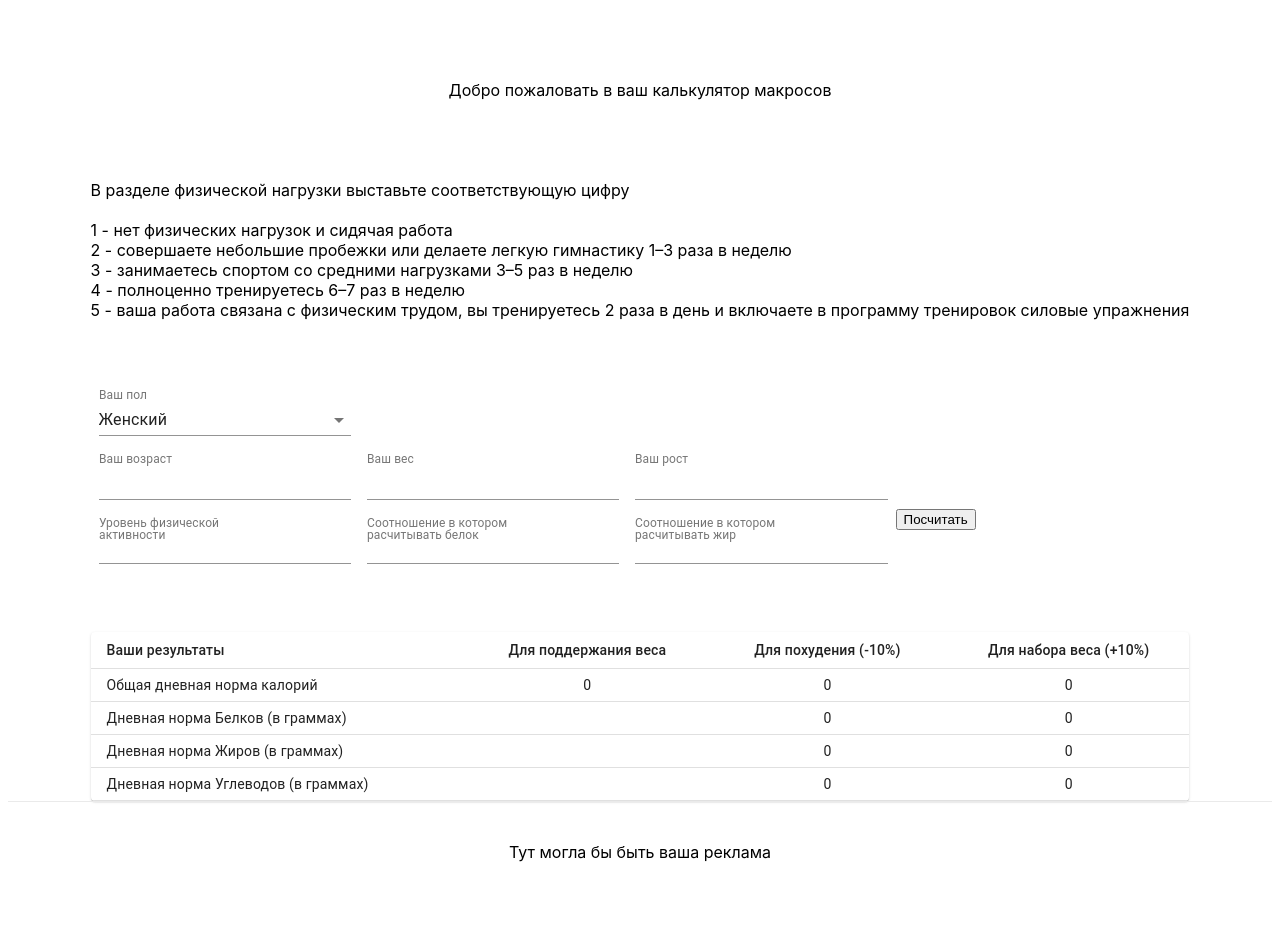
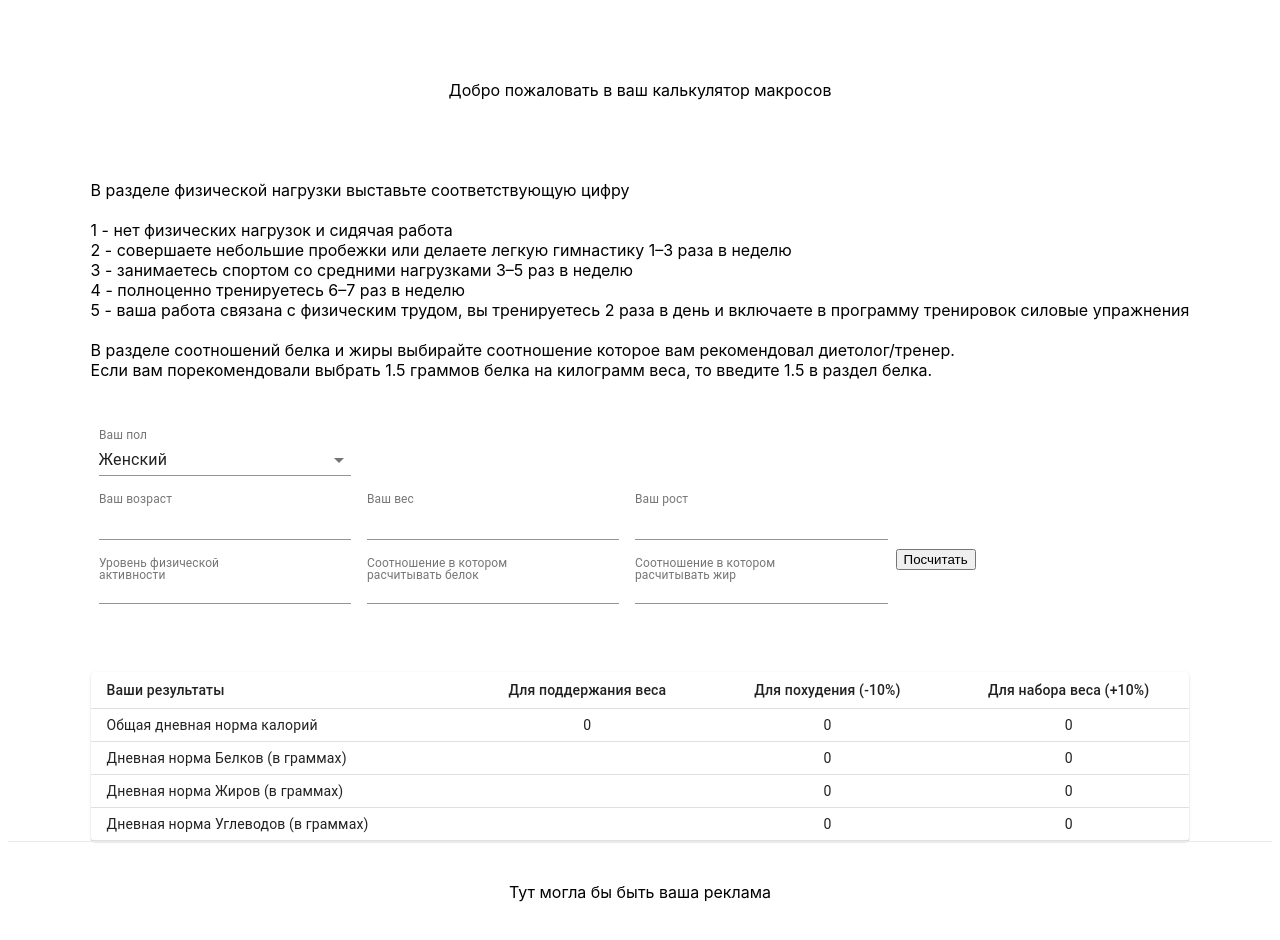
Before and after one commit to Serhazor/macro_calc_en, a Next.js app: page / in a window 1280 px wide. Before the commit the page ends 901 px from the top, so only its background shows below. Built offline with nearby package versions, Linux system fonts and the light colour scheme.

Commit message:
more new changes, added some instructions

```diff
--- a/pages/components/demo.js
+++ b/pages/components/demo.js
@@ -110,18 +110,24 @@ export default function FormPropsTextFields() {
       onSubmit={handleCheck}
     > <div>В разделе физической нагрузки выставьте соответствующую цифру</div>
     <br/>
-      <div>1 - нет физических нагрузок и сидячая работа</div>
+      <div>   1 - нет физических нагрузок и сидячая работа</div>
       <div>
         2 - совершаете небольшие пробежки или делаете легкую гимнастику 1–3 раза
         в неделю
       </div>
-      <div>3 - занимаетесь спортом со средними нагрузками 3–5 раз в неделю</div>
-      <div>4 - полноценно тренируетесь 6–7 раз в неделю</div>
+      <div>   3 - занимаетесь спортом со средними нагрузками 3–5 раз в неделю</div>
+      <div>   4 - полноценно тренируетесь 6–7 раз в неделю</div>
       <div>
         5 - ваша работа связана с физическим трудом, вы тренируетесь 2 раза в
         день и включаете в программу тренировок силовые упражнения
       </div>
       <br />
+      <div>
+      В разделе соотношений белка и жиры выбирайте соотношение которое вам рекомендовал диетолог/тренер.
+      </div>
+      <div>
+      Если вам порекомендовали выбрать 1.5 граммов белка на килограмм веса, то введите 1.5 в раздел белка.
+      </div>
       <br />
       <br />
       <div>
```
